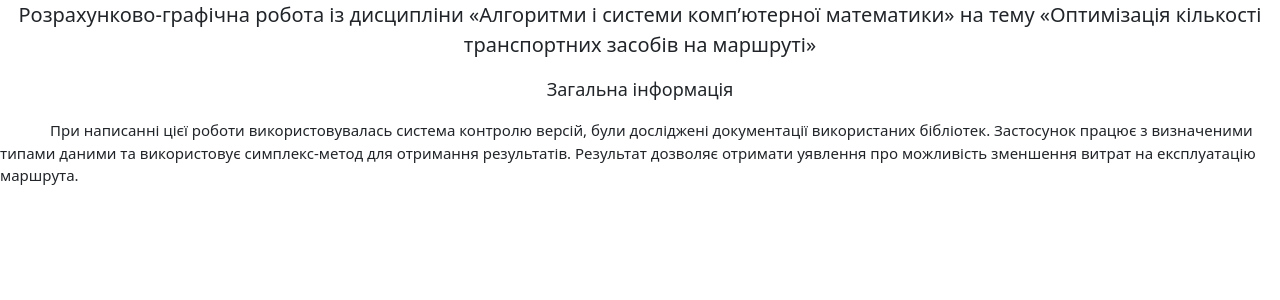
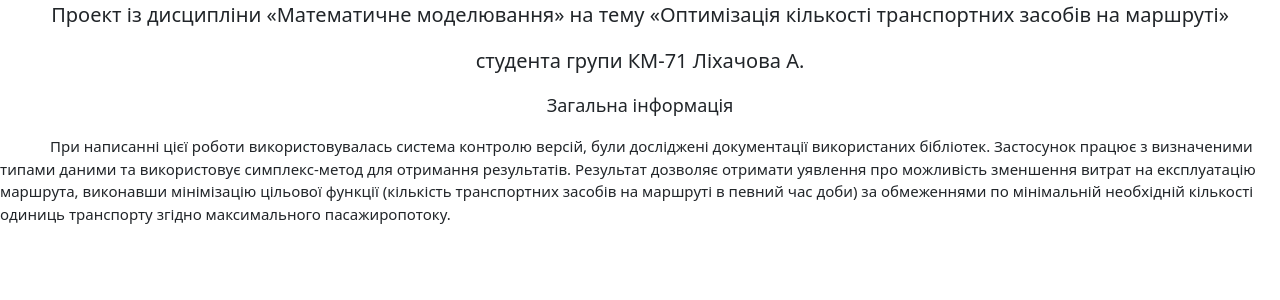
Before and after one commit to Sa4ras/optimal-transport-number, a Flask app: page / in a window 1280 px wide. Shown: the part 56-356 px from the top of the page. Run offline with Flask 2, Linux system fonts and the light colour scheme; some libraries are stand-ins or nearby versions.

Commit message:
welcome.html update

```diff
--- a/templates/welcome.html
+++ b/templates/welcome.html
@@ -18,8 +18,11 @@
 </nav>
 <div>
   <p align="center" style="font-size:20px">
-    Розрахунково-графічна робота із дисципліни «Алгоритми і системи комп’ютерної математики»
+    Проект із дисципліни «Математичне моделювання»
     на тему «Оптимізація кількості транспортних засобів на маршруті»
+  </p>
+  <p align="center" style="font-size:20px">
+    студента групи КМ-71 Ліхачова А.
   </p>
   <p align="center" style="font-size:18px">
     Загальна інформація
@@ -27,7 +30,9 @@
   <p style="text-indent:50px; font-size:15px">
     При написанні цієї роботи використовувалась система контролю версій, були досліджені документації використаних
     бібліотек. Застосунок працює з визначеними типами даними та використовує симплекс-метод для отримання результатів.
-    Результат дозволяє отримати уявлення про можливість зменшення витрат на експлуатацію маршрута.
+    Результат дозволяє отримати уявлення про можливість зменшення витрат на експлуатацію маршрута, виконавши мінімізацію
+    цільової функції (кількість транспортних засобів на маршруті в певний час доби) за обмеженнями по мінімальній необхідній
+    кількості одиниць транспорту згідно максимального пасажиропотоку.
   </p>
 </div>
 <div class="container">
```
